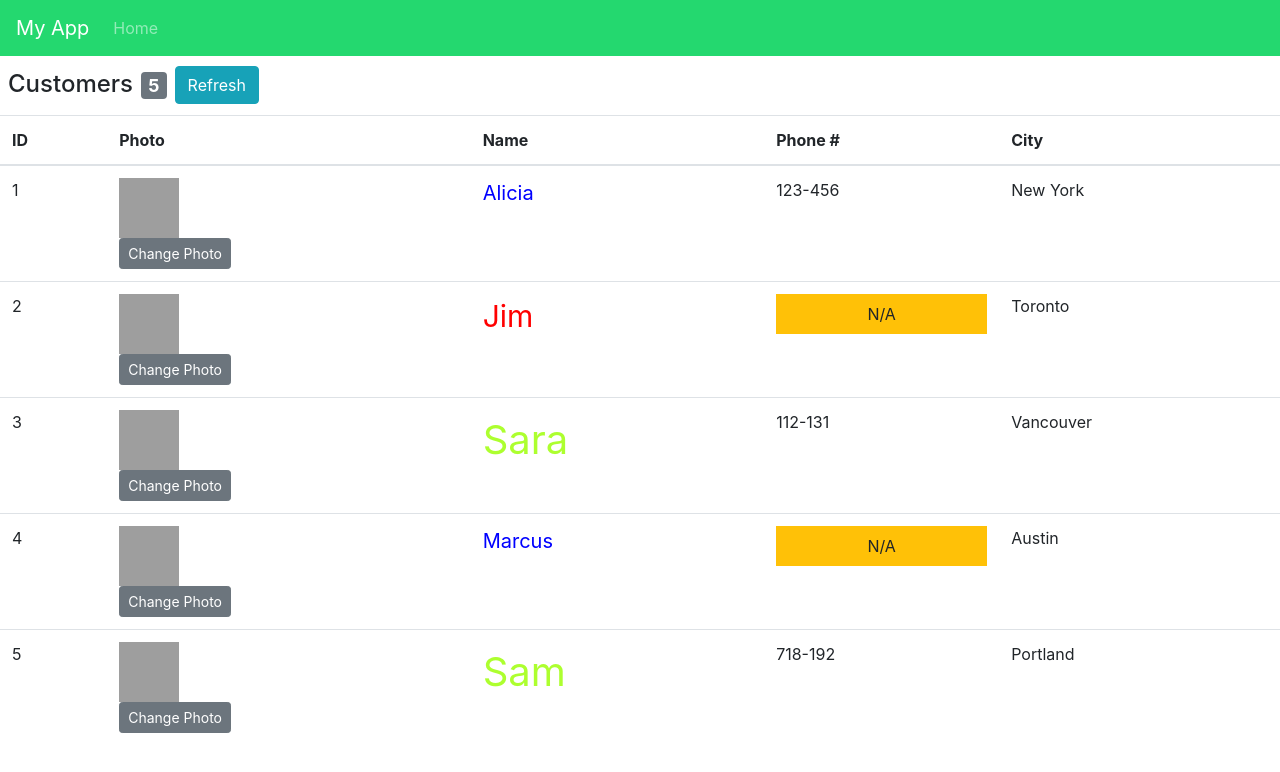
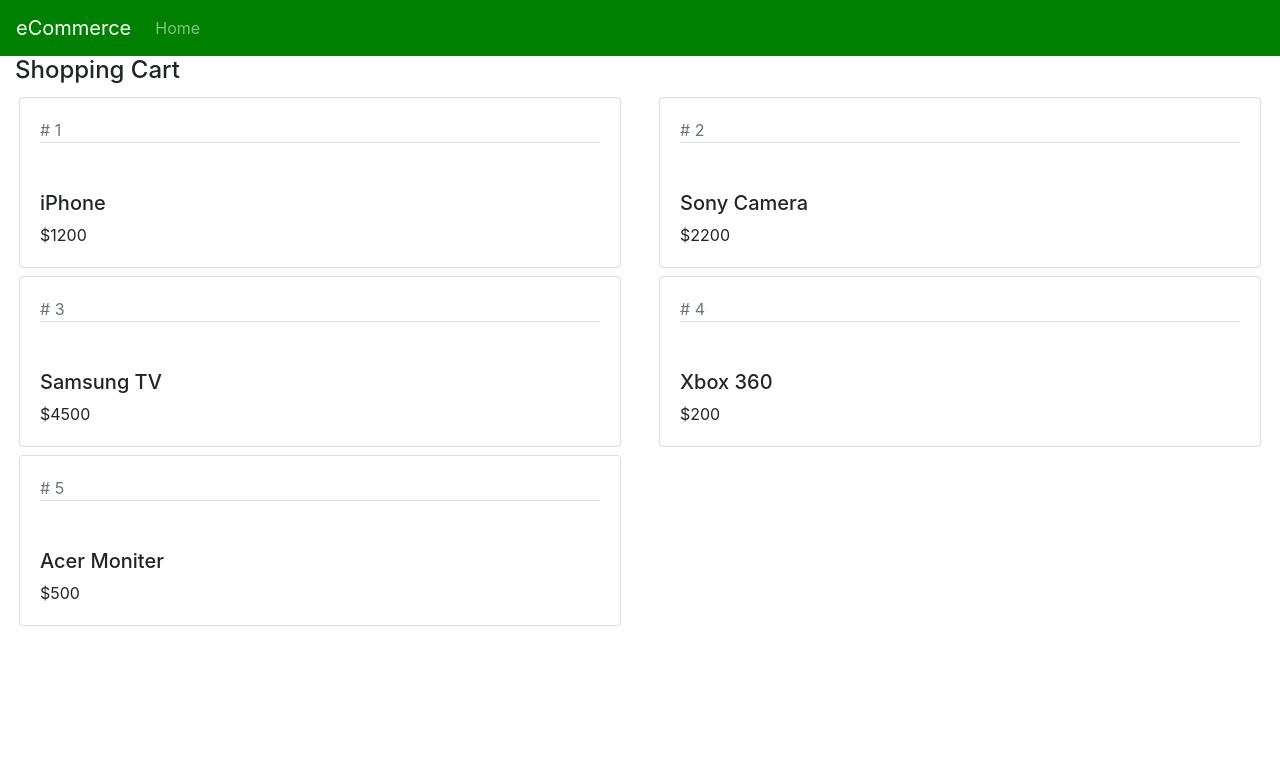
Before and after one commit to aiden-janey/react-ecommerce-site, a React (Create React App) app: page / in a window 1280 px wide. Shown: the top 772 px of the page. Built offline with nearby package versions, Linux system fonts and the light colour scheme; grey boxes are pictures that could not be loaded.

Commit message:
Passing props to/from components

```diff
--- a/public/index.html
+++ b/public/index.html
@@ -24,7 +24,7 @@
       work correctly both with client-side routing and a non-root public URL.
       Learn how to configure a non-root public URL by running `npm run build`.
     -->
-    <title>React App</title>
+    <title>eCommerce</title>
   </head>
   <body>
     <noscript>You need to enable JavaScript to run this app.</noscript>
--- a/src/App.jsx
+++ b/src/App.jsx
@@ -1,13 +1,13 @@
 import React, { Component } from "react";
 import NavBar from "./NavBar";
-import MainContent from "./MainContent";
+import ShoppingCart from "./ShoppingCart";
 
 export default class App extends Component {
   render() {
     return (
       <React.Fragment>
         <NavBar />
-        <MainContent />
+        <ShoppingCart />
       </React.Fragment>
     );
   }
--- a/src/MainContent.jsx
+++ b/src/CustomersList.jsx
@@ -1,6 +1,6 @@
 import React, { Component } from "react";
 
-class MainContent extends Component {
+export default class CustomersList extends Component {
   state = {
     pageTitle: "Customers",
     customersCount: 5,
@@ -127,5 +127,3 @@
     this.setState({ customers: custArr });
   };
 }
-
-export default MainContent;
--- a/src/NavBar.jsx
+++ b/src/NavBar.jsx
@@ -6,7 +6,7 @@
       <React.Fragment>
         <nav className="navbar navbar-expand-lg navbar-dark bg-dark navbar-style">
           <a className="navbar-brand" href="/#">
-            My App
+            eCommerce
           </a>
           <button
             className="navbar-toggler"
--- /dev/null
+++ b/src/Product.jsx
@@ -0,0 +1,18 @@
+import React, { Component } from "react";
+
+export default class Product extends Component {
+  render() {
+    return (
+      <div className="col-lg-6">
+        <div className="card m-1">
+          <div className="card-body">
+            <div className="text-muted"># {this.props.id}</div>
+
+            <h5 className="pt-5 border-top">{this.props.prodName}</h5>
+            <div>${this.props.price}</div>
+          </div>
+        </div>
+      </div>
+    );
+  }
+}
--- /dev/null
+++ b/src/ShoppingCart.jsx
@@ -0,0 +1,59 @@
+import React, { Component } from "react";
+import Product from "./Product";
+
+export default class ShoppingCart extends Component {
+  state = {
+    products: [
+      {
+        id: 1,
+        prodName: "iPhone",
+        price: 1200,
+        qty: 23,
+      },
+      {
+        id: 2,
+        prodName: "Sony Camera",
+        price: 2200,
+        qty: 12,
+      },
+      {
+        id: 3,
+        prodName: "Samsung TV",
+        price: 4500,
+        qty: 2,
+      },
+      {
+        id: 4,
+        prodName: "Xbox 360",
+        price: 200,
+        qty: 3,
+      },
+      {
+        id: 5,
+        prodName: "Acer Moniter",
+        price: 500,
+        qty: 30,
+      },
+    ],
+  };
+  render() {
+    return (
+      <div className="container-fluid">
+        <h4>Shopping Cart</h4>
+
+        <div className="row">
+          {this.state.products.map((prod) => {
+            return (
+              <Product
+                key={prod.id}
+                id={prod.id}
+                prodName={prod.prodName}
+                price={prod.price}
+              />
+            );
+          })}
+        </div>
+      </div>
+    );
+  }
+}
--- a/src/index.css
+++ b/src/index.css
@@ -4,7 +4,7 @@
 }
 
 .navbar-style{
-    background-color: #24d86f !important;
+    background-color: green !important;
 }
 
 .green-highlight{
```
Also changed, not shown: 1 other file (tests, documents, lock files or other folders).
